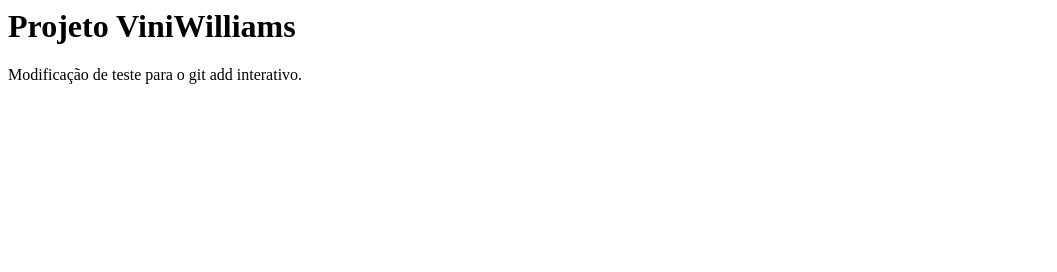
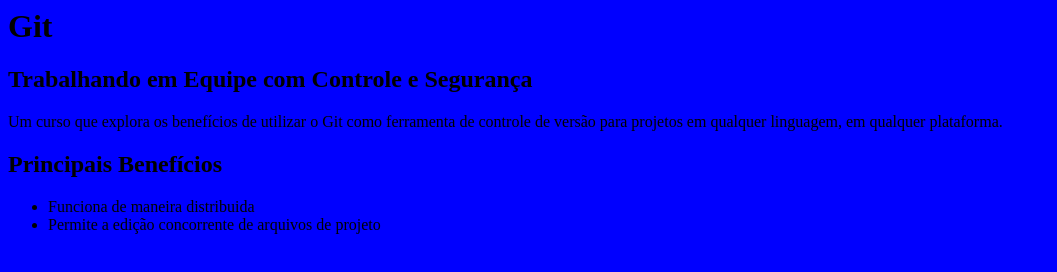
Before and after one commit to ViniWilliams/curso, a plain HTML site: page index.html in a window 1280 px wide. Shown: the whole page, without its empty margins (0-1057 px from the left). Drawn offline with Linux system fonts and the light colour scheme.

Commit message:
Inicio do Design

```diff
--- /dev/null
+++ b/estilo.css
@@ -0,0 +1,3 @@
+body {
+    background-color: blue;
+}
--- a/index.html
+++ b/index.html
@@ -1,11 +1,20 @@
 <html>
     <head>
+        <link rel="stylesheet" href="estilo.css">
     </head>
     <body>
-        <h1> Projeto ViniWilliams </h1>
+        <h1> Git </h1>
+        <h2>Trabalhando em Equipe com Controle e Segurança</h2>
 
-        <p1>
-        Modificação de teste para o git add interativo.
-        </p1>
+        <p>
+        Um curso que explora os benefícios de utilizar o Git como ferramenta de controle
+        de versão para projetos em qualquer linguagem, em qualquer plataforma.
+        </p>
+
+        <h2>Principais Benefícios</h2>
+        <ul>
+            <li>Funciona de maneira distribuida</li>
+            <li>Permite a edição concorrente de arquivos de projeto</li>
+        </ul>
     </body>
 </html>
```
